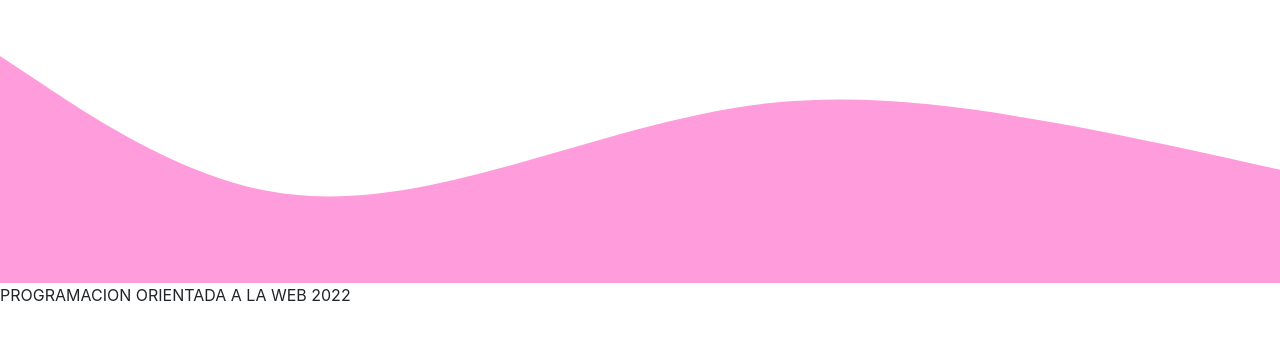
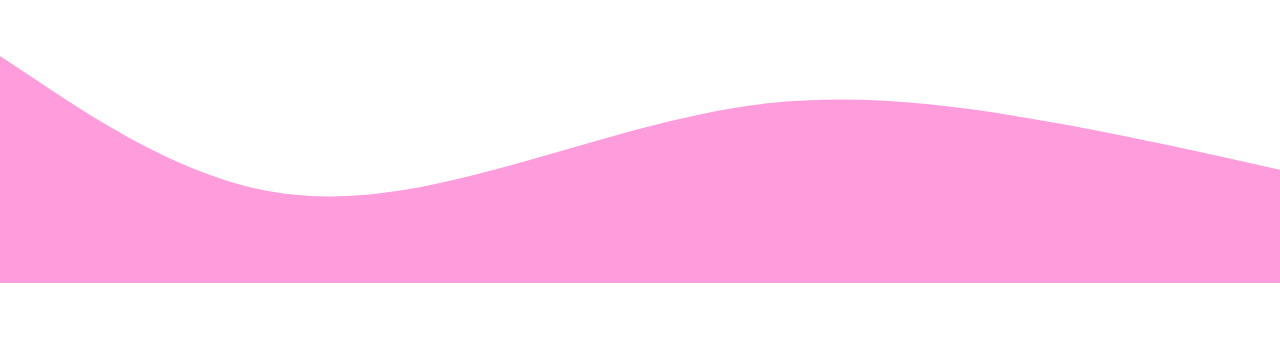
Before and after one commit to Xaxurro/Floreria-Anylu, a PHP site: page /catalogo.php in a window 1280 px wide. Shown: the part 221-573 px from the top of the page. Run offline with PHP 8.4, Linux system fonts and the light colour scheme; data that the repository does not hold is empty.

Commit message:
Update footer.php

```diff
--- a/view/footer.php
+++ b/view/footer.php
@@ -1,6 +1,5 @@
 </body>
 <footer>
 <svg xmlns="http://www.w3.org/2000/svg" viewBox="0 0 1440 320"><path fill="#ff9cdb" fill-opacity="1" d="M0,64L48,96C96,128,192,192,288,213.3C384,235,480,213,576,186.7C672,160,768,128,864,117.3C960,107,1056,117,1152,133.3C1248,149,1344,171,1392,181.3L1440,192L1440,320L1392,320C1344,320,1248,320,1152,320C1056,320,960,320,864,320C768,320,672,320,576,320C480,320,384,320,288,320C192,320,96,320,48,320L0,320Z"></path></svg>
-    PROGRAMACION ORIENTADA A LA WEB 2022
 </footer>
 </html>
```
